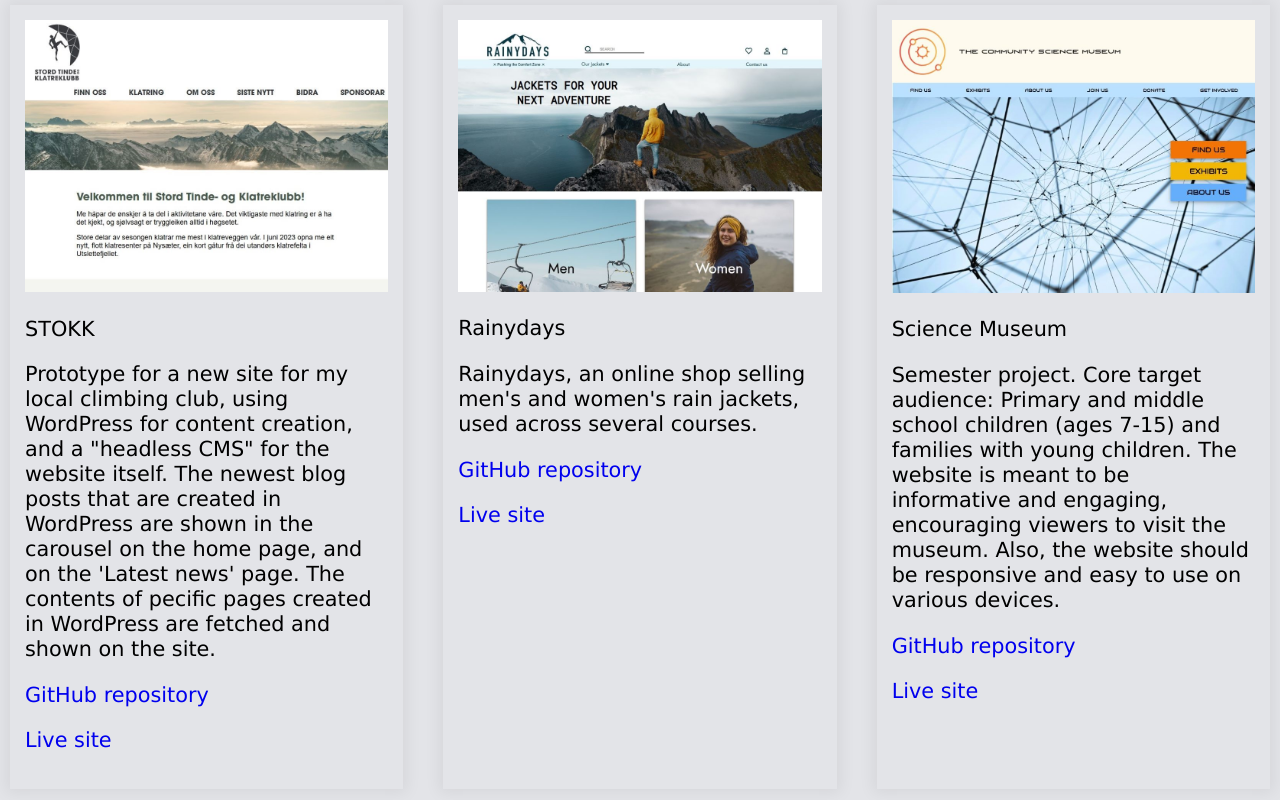
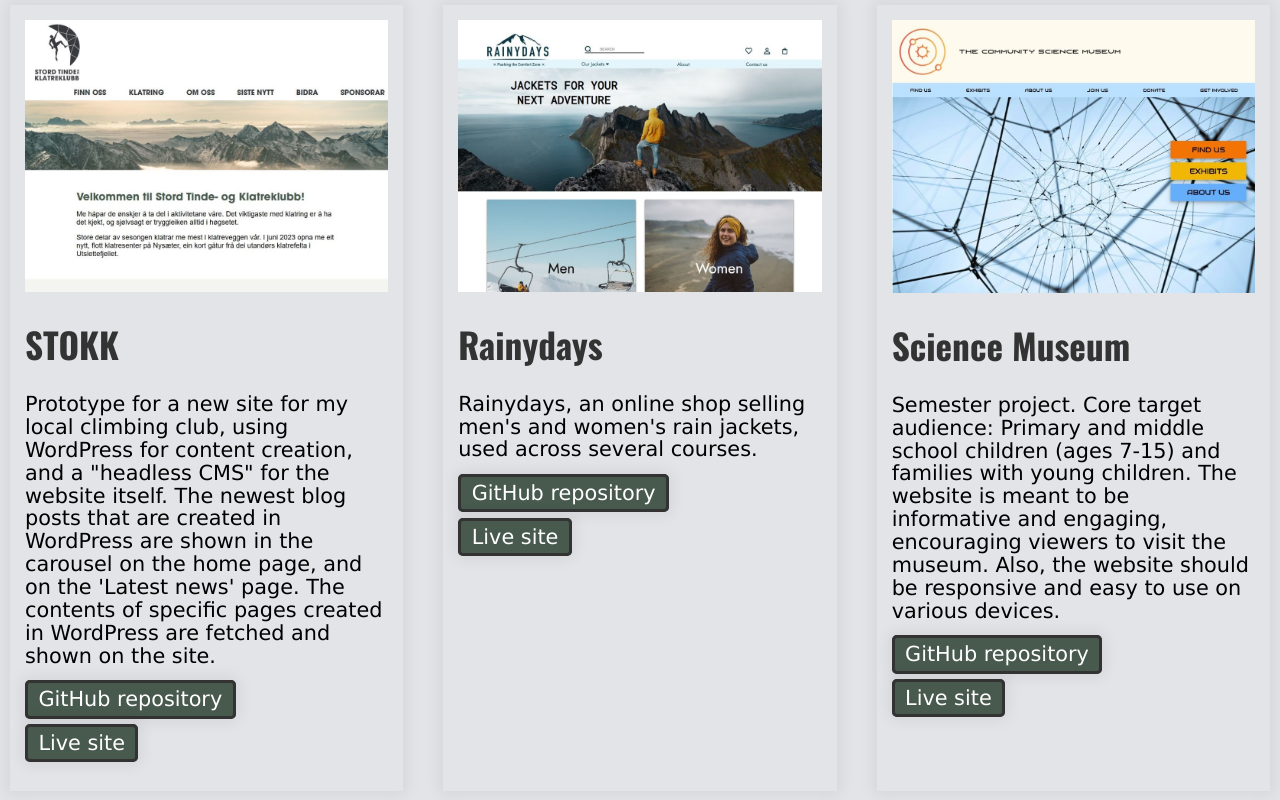
Before and after one commit to annikaeld/Portofolio, a plain HTML site: page index.html in a window 1280 px wide. Shown: the part 972-1772 px from the top of the page. Drawn offline with nearby package versions, Linux system fonts and the light colour scheme.

Commit message:
last changes

```diff
--- a/css/creative-theme.css
+++ b/css/creative-theme.css
@@ -1,14 +1,12 @@
 body.creative-theme {
-    --headline-color: #5FB2FF;
+    --headline-color: #0170F3;
     --paragraph-text-color: #000;
     --background-color: #EAF5FF;
     --text-header: #fff;
     --header-background: #0170F3;
     --nav-active: #075c91;
     --form-background-color: #EAF5FF;
-    --cta: #8E2C9B;
-
-
+    --cta: #7b3c88;
 }
 
 
--- a/css/style.css
+++ b/css/style.css
@@ -21,7 +21,7 @@ h3 {
 }
 
 p {
-    line-height: 1.2;
+    line-height: 1.1;
     color: var(--paragraph-text-color);
     font-family: var(--font);
     font-size: var(--paragraph-font-size);
@@ -38,6 +38,12 @@ p {
     text-align: center;
     box-shadow: var(--shadow);
     font-family: var(--font);
+    transition: transform 0.3s ease;
+    cursor: pointer;
+}
+
+.cta:hover {
+    transform: scale(1.05);
 }
 
 .footer-section {
@@ -125,7 +131,7 @@ p {
 }
 
 body {
-    font-family: Arial, sans-serif;
+    font-family: var(--font);
     margin: 0;
     padding: 0;
     background-color: var(--background-color);
@@ -318,10 +324,4 @@ form {
     nav a {
         padding: 1.2rem 10px;
     }
-
-    .contact-section form input,
-    .contact-section form textarea {
-        width: 80%;
-        max-width: 80%;
-    }
 }
--- a/css/variables.css
+++ b/css/variables.css
@@ -13,12 +13,8 @@
     --background-switch: #989CA6;
     --light-grey: #BBBBC7;
     --shadow: 0 0 15px 4px rgba(0, 0, 0, 0.06);
-    --bright-blue: #40EDFF;
+    --bright-blue: #5FB2FF;
     --nav-active: #585859;
     --cta: #48594E;
 
-
-
-
-
 }
--- a/index.html
+++ b/index.html
@@ -40,35 +40,42 @@
         <!-- Image gallery section -->
         <div class="post">
             <img src="pictures/stokk.jpg" alt="STOKK webpage">
-            <p>STOKK</p>
-            <p class="description">Prototype for a new site for my local climbing club, using WordPress for content creation, and a "headless CMS" for the website itself. The newest blog posts that are created in WordPress are shown in the carousel on the home page, and on the 'Latest news' page. The contents of pecific pages created in WordPress are fetched and shown on the site.</p>
+            <h2>STOKK</h2>
+            <p class="description">Prototype for a new site for my local climbing club, using WordPress for content
+                creation, and a "headless CMS" for the website itself. The newest blog posts that are created in
+                WordPress are shown in the carousel on the home page, and on the 'Latest news' page. The contents of
+                specific pages created in WordPress are fetched and shown on the site.</p>
             <p class="github-link">
-                <a href="https://github.com/annikaeld/project-exam-1-annikaeld">GitHub repository</a>
+                <a class="cta" href="https://github.com/annikaeld/project-exam-1-annikaeld">GitHub repository</a>
             </p>
             <p class="live-link">
-                <a href="https://stokk-prototype.netlify.app/">Live site</a>
+                <a class="cta" href="https://stokk-prototype.netlify.app/">Live site</a>
             </p>
         </div>
         <div class="post">
             <img src="pictures/rainydays.jpg" alt="Rainydays webpage">
-            <p>Rainydays</p>
-            <p class="description">Rainydays, an online shop selling men's and women's rain jackets, used across several courses.</p>
+            <h2>Rainydays</h2>
+            <p class="description">Rainydays, an online shop selling men's and women's rain jackets, used across several
+                courses.</p>
             <p class="github-link">
-                <a href="https://github.com/annikaeld/Rainydays">GitHub repository</a>
+                <a class="cta" href="https://github.com/annikaeld/Rainydays">GitHub repository</a>
             </p>
             <p class="live-link">
-                <a href="https://rain-in-stord.netlify.app/">Live site</a>
+                <a class="cta" href="https://rain-in-stord.netlify.app/">Live site</a>
             </p>
         </div>
         <div class="post">
             <img src="pictures/science-museum.jpg" alt="Science-museum webpage">
-            <p>Science Museum</p>
-            <p class="description">Semester project. Core target audience: Primary and middle school children (ages 7-15) and families with young children. The website is meant to be informative and engaging, encouraging viewers to visit the museum. Also, the website should be responsive and easy to use on various devices.</p>
+            <h2>Science Museum</h2>
+            <p class="description">Semester project. Core target audience: Primary and middle school children (ages
+                7-15) and families with young children. The website is meant to be informative and engaging, encouraging
+                viewers to visit the museum. Also, the website should be responsive and easy to use on various devices.
+            </p>
             <p class="github-link">
-                <a href="https://github.com/annikaeld/Science-Museum">GitHub repository</a>
+                <a class="cta" href="https://github.com/annikaeld/Science-Museum">GitHub repository</a>
             </p>
             <p class="live-link">
-                <a href="https://jazzy-science.netlify.app/">Live site</a>
+                <a class="cta" href="https://jazzy-science.netlify.app/">Live site</a>
             </p>
         </div>
     </section>
```
